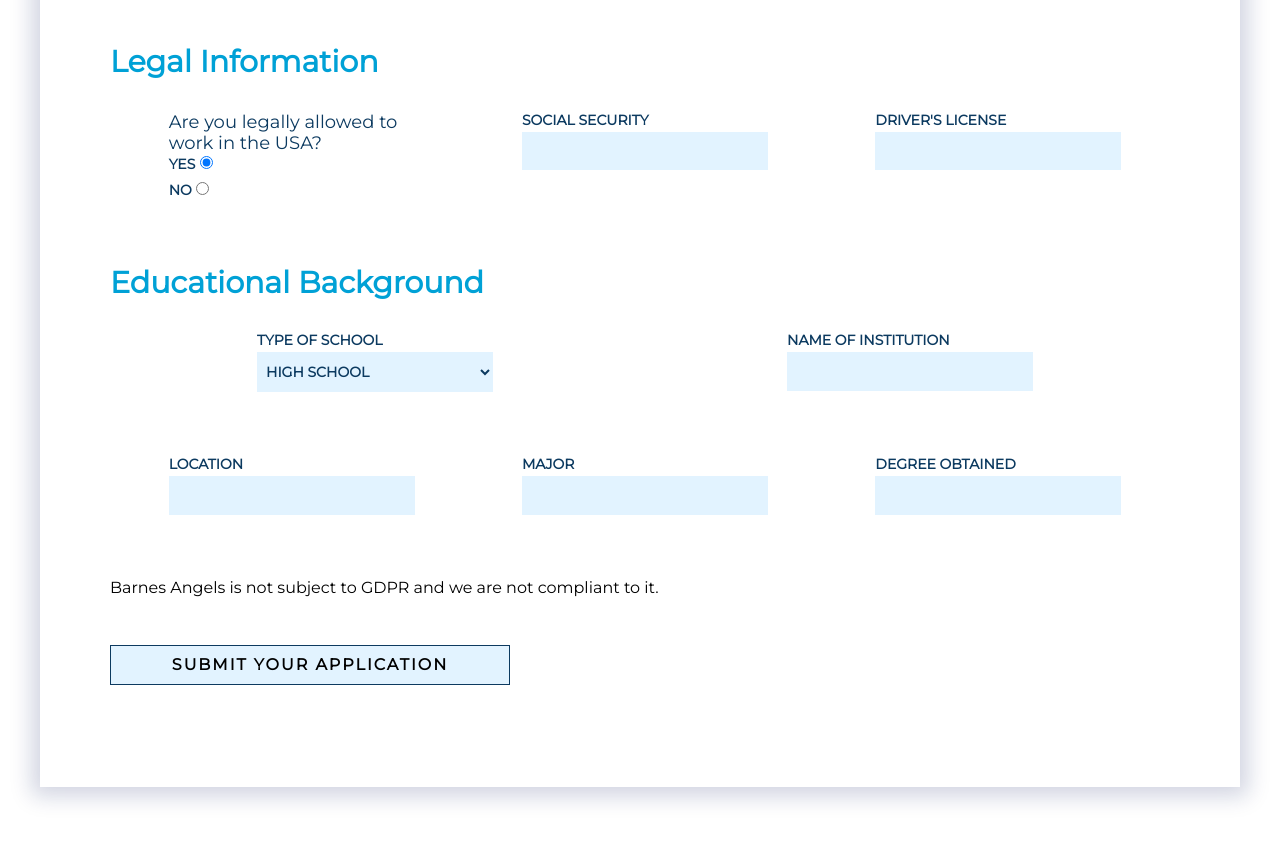
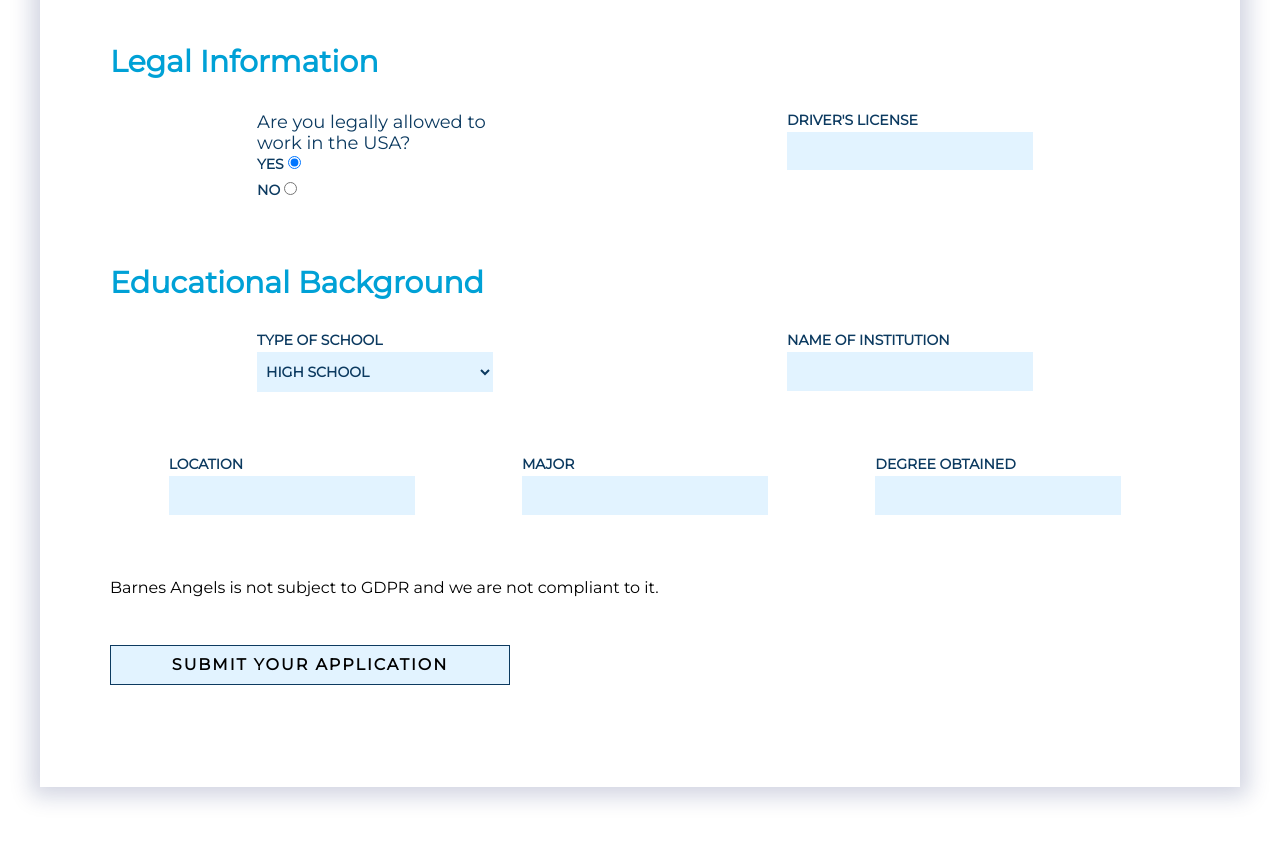
Before and after one commit to adjeteyboy/Barnes-Angels, a website built with Parcel: page docs/careers.html in a window 1280 px wide. Shown: the part 1227-2069 px from the top of the page. Built offline with nearby package versions, Linux system fonts and the light colour scheme; a script that the page names is missing.

Commit message:
ss removed

```diff
--- a/docs/careers.html
+++ b/docs/careers.html
@@ -174,11 +174,11 @@
           </div>
         </div>
 
-        <div class="apply-field">
+        <!-- <div class="apply-field">
           <label for="legal-ssn">Social Security</label>
           <input type="text" name="Social Security" id="legal-ssn" pattern="\d{3}-?\d{2}-?\d{4}"
             title="valid ssn number format is ###-##-####">
-        </div>
+        </div> -->
 
         <div class="apply-field">
           <label for="legal-dl">Driver's License</label>
```
